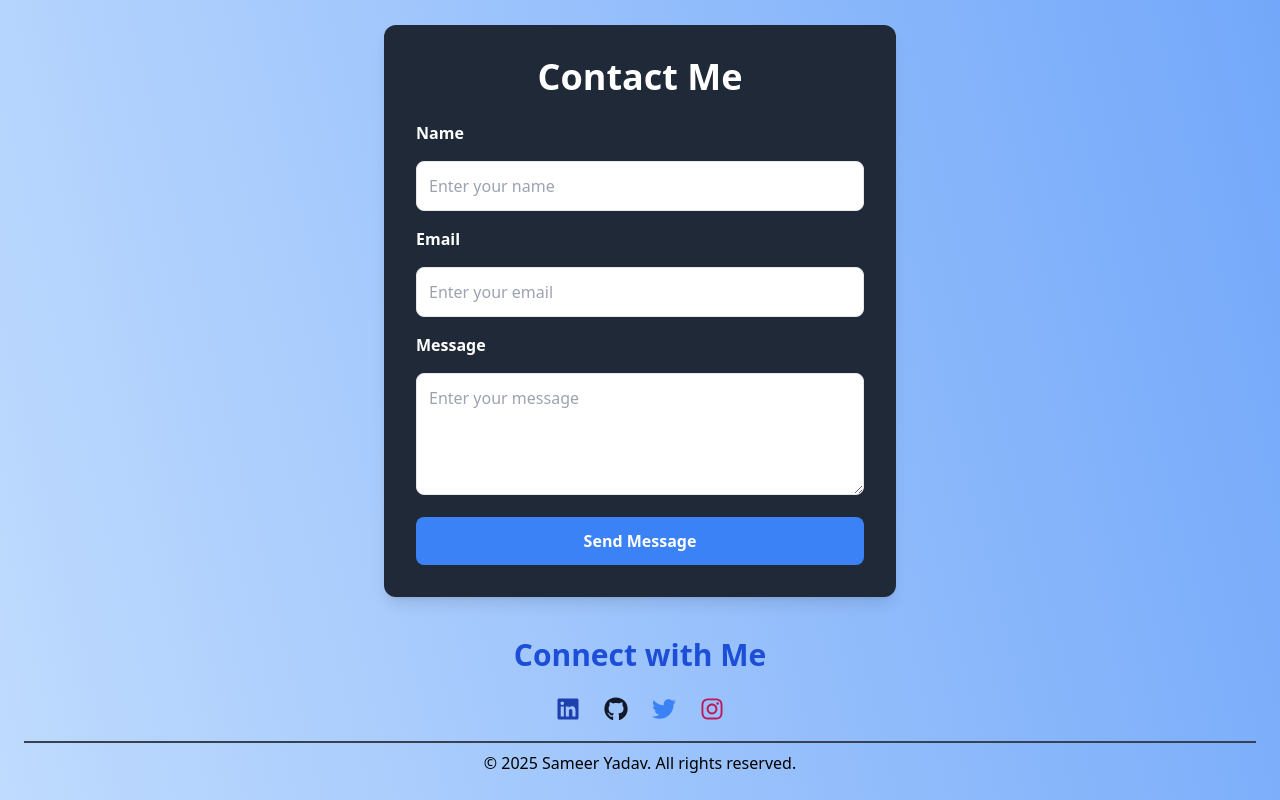
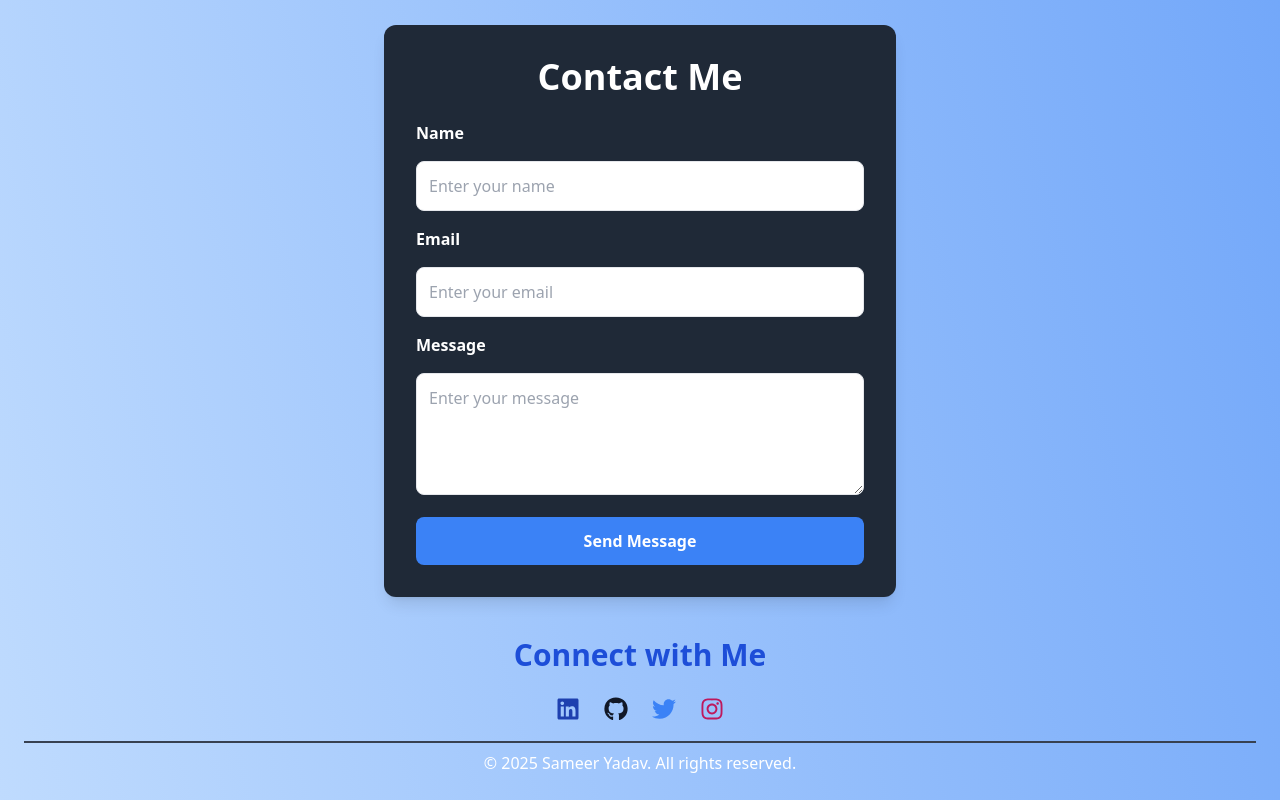
Before and after one commit to Sameer-0077/PortfolioProject, a React (Vite) app in the folder MyPortfolio/: page /contact in a window 1280 px wide. Shown: the part 4381-5181 px from the top of the page. Built offline with nearby package versions, Linux system fonts and the light colour scheme.

Commit message:
update ui

```diff
--- a/MyPortfolio/src/components/Contact.jsx
+++ b/MyPortfolio/src/components/Contact.jsx
@@ -150,7 +150,9 @@ function Contact() {
         </motion.div>
       </ScrollReveal>
       <div className=" mt-5 w-full border border-gray-700"></div>
-      <p className="mt-2">© 2025 Sameer Yadav. All rights reserved.</p>
+      <p className="mt-2 text-white">
+        © 2025 Sameer Yadav. All rights reserved.
+      </p>
     </div>
   );
 }
```
